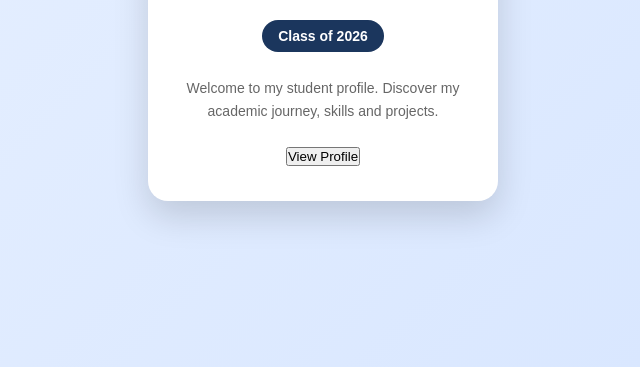
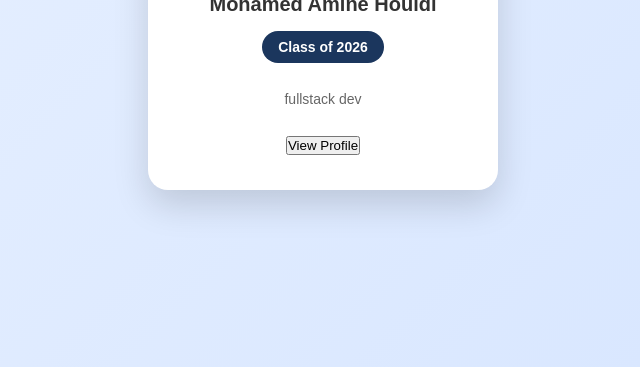
Before and after one commit to ordinova-sudo/githomework, a plain HTML site: page index.html in a window 1280 px wide. Shown: the part 433-800 px from the top of the page, without its empty margins (317-957 px from the left). Drawn offline with Linux system fonts and the light colour scheme.

Commit message:
feat: add mohamd amine

```diff
--- a/index.html
+++ b/index.html
@@ -21,15 +21,14 @@
 
         <h1>Student Profile</h1>
 
-        <h2>Your Name</h2>
+        <h2>Mohamed Amine Houidi</h2>
 
         <div class="badge-meta">
             <span class="year">Class of 2026</span>
         </div>
 
         <p class="description">
-            Welcome to my student profile.
-            Discover my academic journey, skills and projects.
+            fullstack dev
         </p>
 
         <button class="profile-btn" onclick="showProfile()">
```
